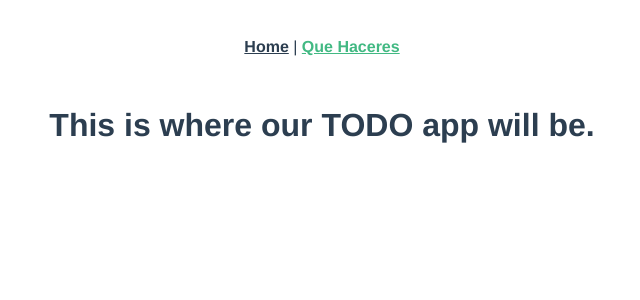
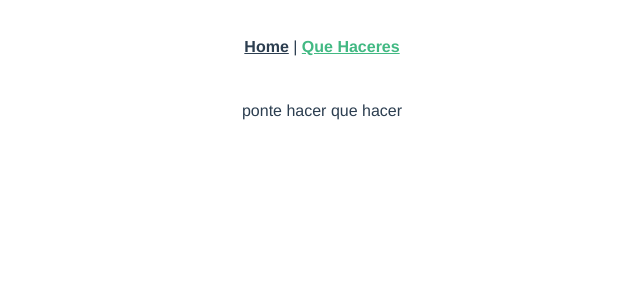
Before and after one commit to gabihuizar/the-sink, a Vue app: page /quehaceres in a window 1280 px wide. Shown: the top 300 px of the page, without its empty margins (318-958 px from the left). Built offline with nearby package versions, Linux system fonts and the light colour scheme.

Commit message:
added singular queHacer component

```diff
--- /dev/null
+++ b/src/components/QueHacer.vue
@@ -0,0 +1,17 @@
+/* eslint-disable vue/valid-template-root */
+<template>
+  <div class="quehacer">
+    <p>{{ todo }}</p>
+  </div>
+</template>
+
+<script>
+export default {
+  name: 'QueHacer',
+  props: {
+    todo: String
+  }
+}
+</script>
+
+<style></style>
--- a/src/views/QueHaceres.vue
+++ b/src/views/QueHaceres.vue
@@ -1,6 +1,16 @@
 <template>
   <div class="quehaceres">
-    <h1>This is where our TODO app will be.</h1>
+    <QueHacer todo="ponte hacer que hacer" />
   </div>
 </template>
-<script></script>
+<script>
+// @ is an alias to /src
+import QueHacer from '@/components/QueHacer.vue'
+
+export default {
+  name: 'QueHaceres',
+  components: {
+    QueHacer
+  }
+}
+</script>
```
